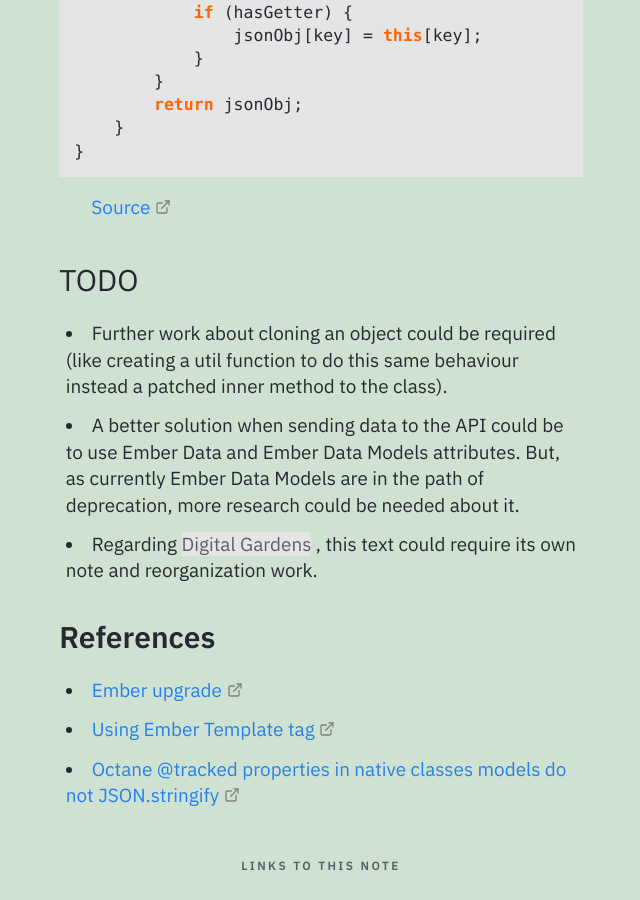
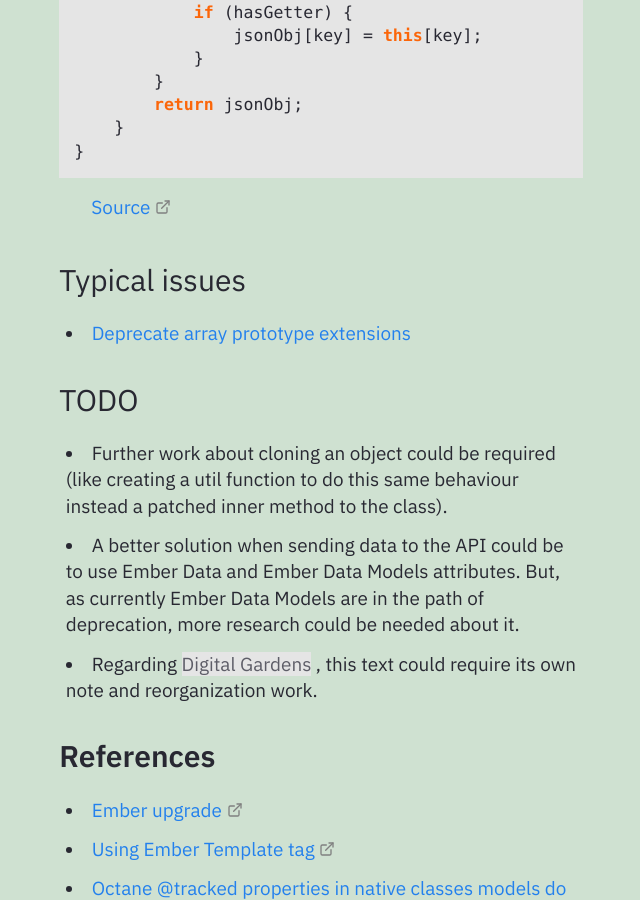
Before and after one commit to Gorzas/gorzas.github.io, a Jekyll site: the page built from _notes/Public/tech/EmberJS/emberjs.md, in a window 1280 px wide and 900 px high, scrolled down 1446 px. Shown: the whole window, without its empty margins (319-959 px from the left). Built offline with Jekyll 4.4.1, drawn with Linux system fonts in a browser that asks for light colours.

Commit message:
Update emberjs.md

````diff
--- a/_notes/Public/tech/EmberJS/emberjs.md
+++ b/_notes/Public/tech/EmberJS/emberjs.md
@@ -48,6 +48,10 @@ export class BaseClass {
 ```
 [Source](https://github.com/ember-learn/guides-source/issues/1138)
 
+### Typical issues
+
+- [[Deprecate array prototype extensions]]
+
 ### TODO
 
 - Further work about cloning an object could be required (like creating a util function to do this same behaviour instead a patched inner method to the class).
````
Also changed, not shown: other parts of _notes/Public/tech/EmberJS/emberjs.md (+1 -1 lines).
